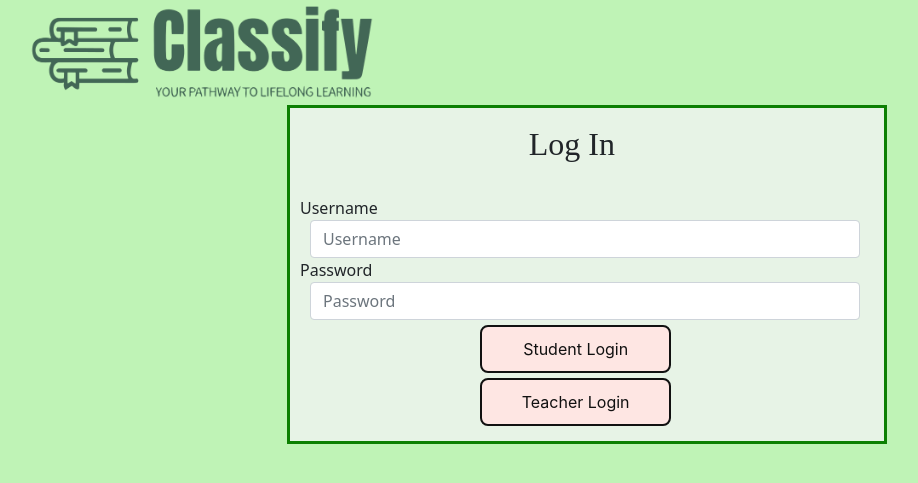
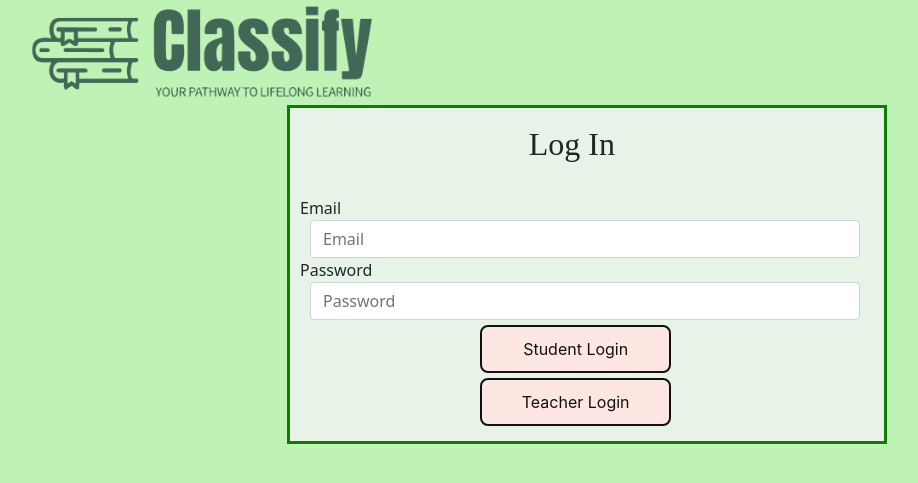
Before and after one commit to ICFMentors/Classify, a Flask app: page /log-in in a window 1280 px wide. Shown: the top 483 px of the page, without its empty margins (53-971 px from the left). Run offline with Flask 2, Linux system fonts and the light colour scheme.

Commit message:
username->email

```diff
--- a/app.py
+++ b/app.py
@@ -367,7 +367,7 @@ def signUp():
 def log_in():                  #WE CHANGED logIn to log_in ##########################3
     if request.method == 'POST':
         # Retrieve form data
-        email = request.form['username']
+        email = request.form['email']
         password = request.form['password']
         login_role = request.form['login_role']
 
--- a/templates/faq-student.html
+++ b/templates/faq-student.html
@@ -7,7 +7,7 @@
     <link rel="stylesheet" href="https://cdn.jsdelivr.net/npm/bootstrap-icons@1.5.0/font/bootstrap-icons.css">
     <link rel="stylesheet" href="https://cdnjs.cloudflare.com/ajax/libs/font-awesome/6.2.1/css/all.min.css" integrity="sha512-MV7K8+y+gLIBoVD59lQIYicR65iaqukzvf/nwasF0nqhPay5w/9lJmVM2hMDcnK1OnMGCdVK+iQrJ7lzPJQd1w==" crossorigin="anonymous" referrerpolicy="no-referrer">
     <meta charset="utf-8">
-    <meta name="viewport" content="width=device-width, initial-scale=1, shrink-to-fit=no">
+    <meta name="viewport" content="width=device-width, initial-scale=1">
     <meta name="description" content="">
     <meta name="author" content="">
     <script src="https://cdn.jsdelivr.net/npm/bootstrap@5.0.2/dist/js/bootstrap.bundle.min.js"></script>
--- a/templates/log-in.html
+++ b/templates/log-in.html
@@ -18,9 +18,9 @@
             <fieldset>
                 <legend>Log In</legend>
                 <div class="form-group">
-                    <label class="col-md-4 control-label" for="username">Username</label>
+                    <label class="col-md-4 control-label" for="email">Email</label>
                     <div class="col-md-4">
-                        <input type="text" class="form-control" id="username" name="username" placeholder="Username" required>
+                        <input type="text" class="form-control" id="email" name="email" placeholder="Email" required>
                     </div>
                 </div>
                 <div class="form-group">
```
